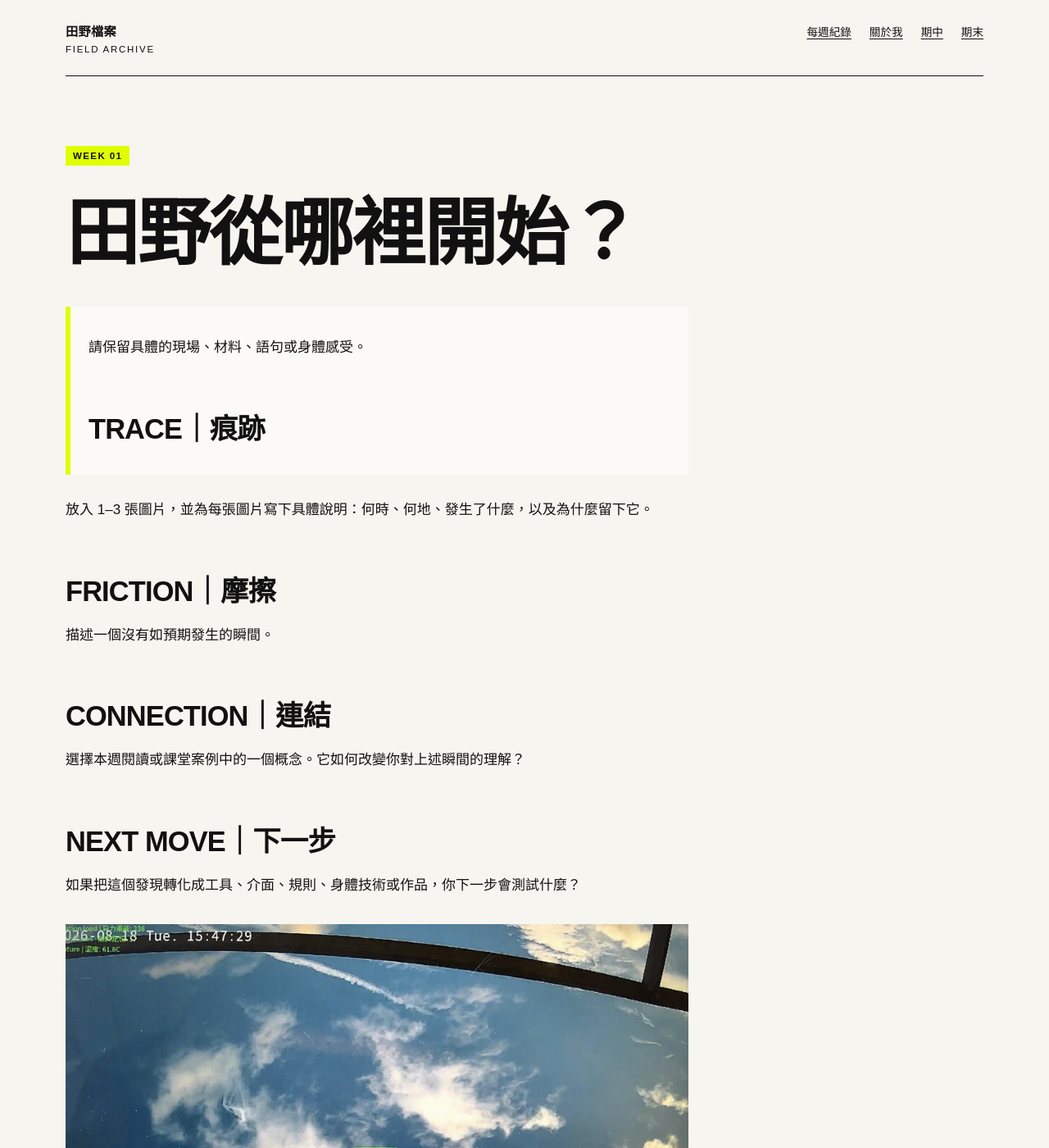
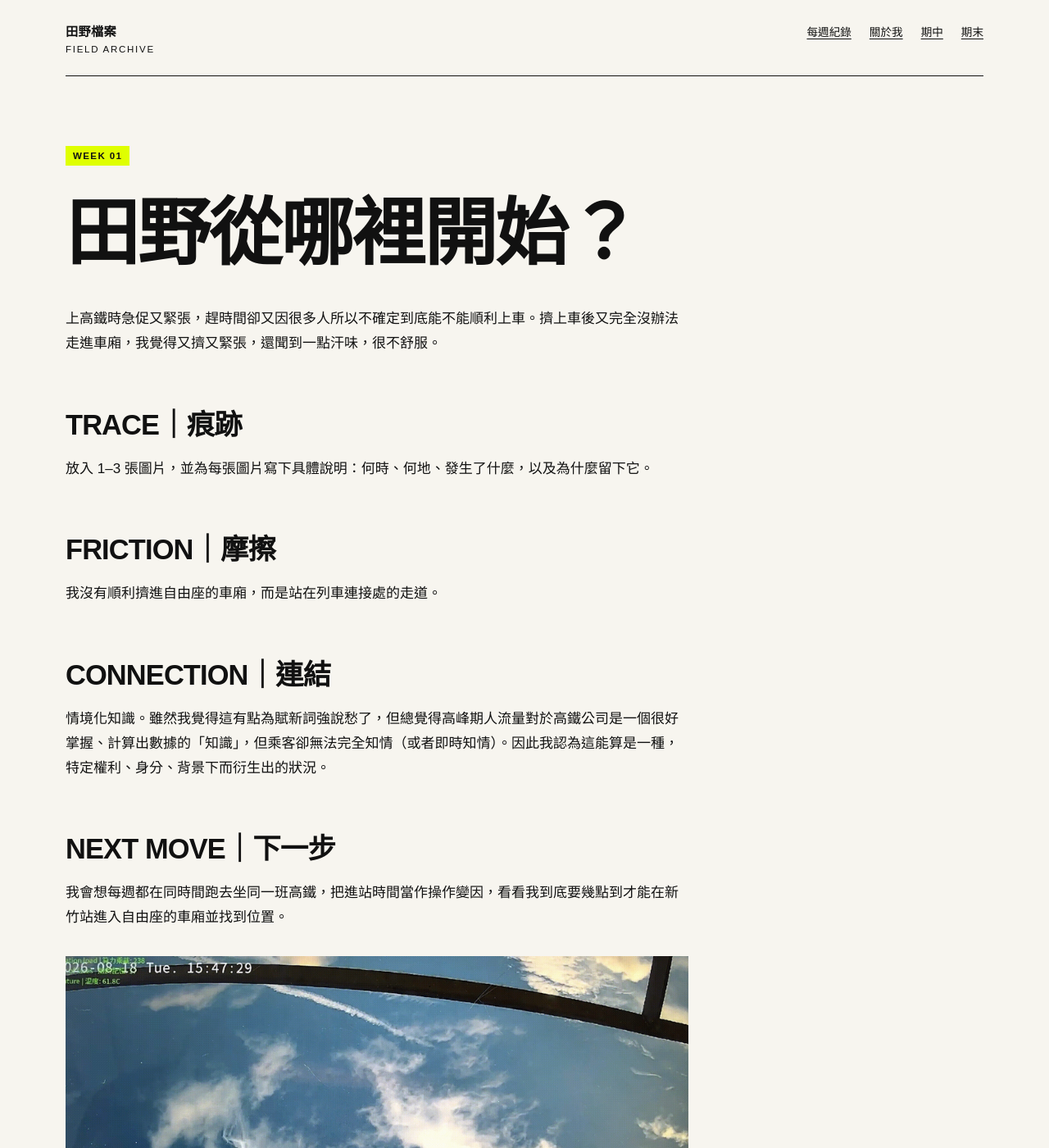
Before and after one commit to ai1103-kk/fieldworkarchive, a Jekyll site: the page built from weeks/week-01.md, in a window 1280 px wide and 1400 px high. Shown: the whole window at 82% size. Built offline with Jekyll 4.4.1, drawn with Linux system fonts in a browser that asks for light colours.

Commit message:
Update week-01

```diff
--- a/weeks/week-01.md
+++ b/weeks/week-01.md
@@ -7,22 +7,21 @@ permalink: /weeks/week-01/
 
 # 田野從哪裡開始？
 
-> 請保留具體的現場、材料、語句或身體感受。
->
+上高鐵時急促又緊張，趕時間卻又因很多人所以不確定到底能不能順利上車。擠上車後又完全沒辦法走進車廂，我覺得又擠又緊張，還聞到一點汗味，很不舒服。
 ## TRACE｜痕跡
 
 放入 1–3 張圖片，並為每張圖片寫下具體說明：何時、何地、發生了什麼，以及為什麼留下它。
 
 ## FRICTION｜摩擦
 
-描述一個沒有如預期發生的瞬間。
+我沒有順利擠進自由座的車廂，而是站在列車連接處的走道。
 
 ## CONNECTION｜連結
 
-選擇本週閱讀或課堂案例中的一個概念。它如何改變你對上述瞬間的理解？
+情境化知識。雖然我覺得這有點為賦新詞強說愁了，但總覺得高峰期人流量對於高鐵公司是一個很好掌握、計算出數據的「知識」，但乘客卻無法完全知情（或者即時知情）。因此我認為這能算是一種，特定權利、身分、背景下而衍生出的狀況。
 
 ## NEXT MOVE｜下一步
 
-如果把這個發現轉化成工具、介面、規則、身體技術或作品，你下一步會測試什麼？
+我會想每週都在同時間跑去坐同一班高鐵，把進站時間當作操作變因，看看我到底要幾點到才能在新竹站進入自由座的車廂並找到位置。
 
 ![共同繪製的教室導航地圖]({{ '/assets/images/facedetect1.jpg' | relative_url }})
```
